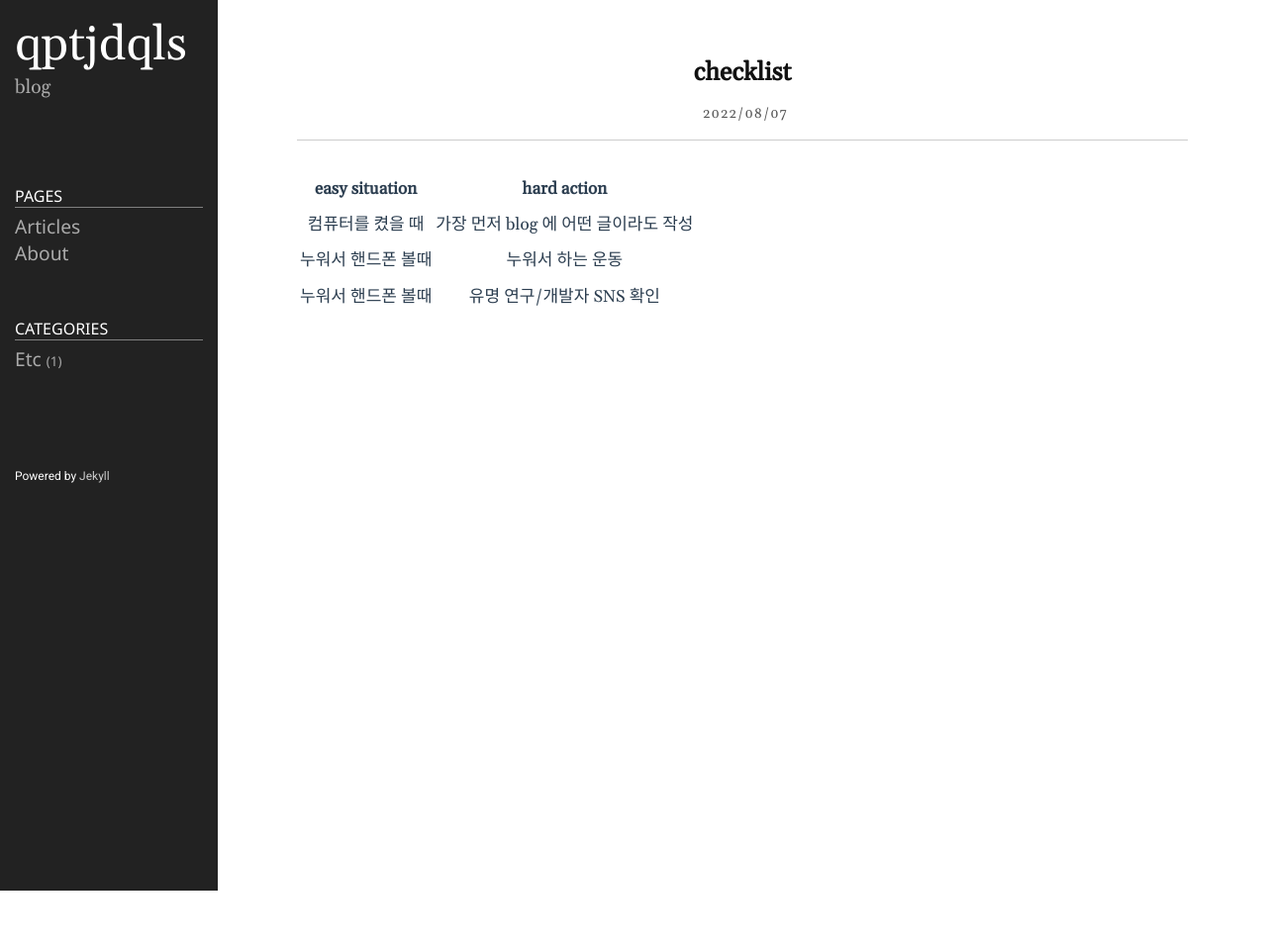
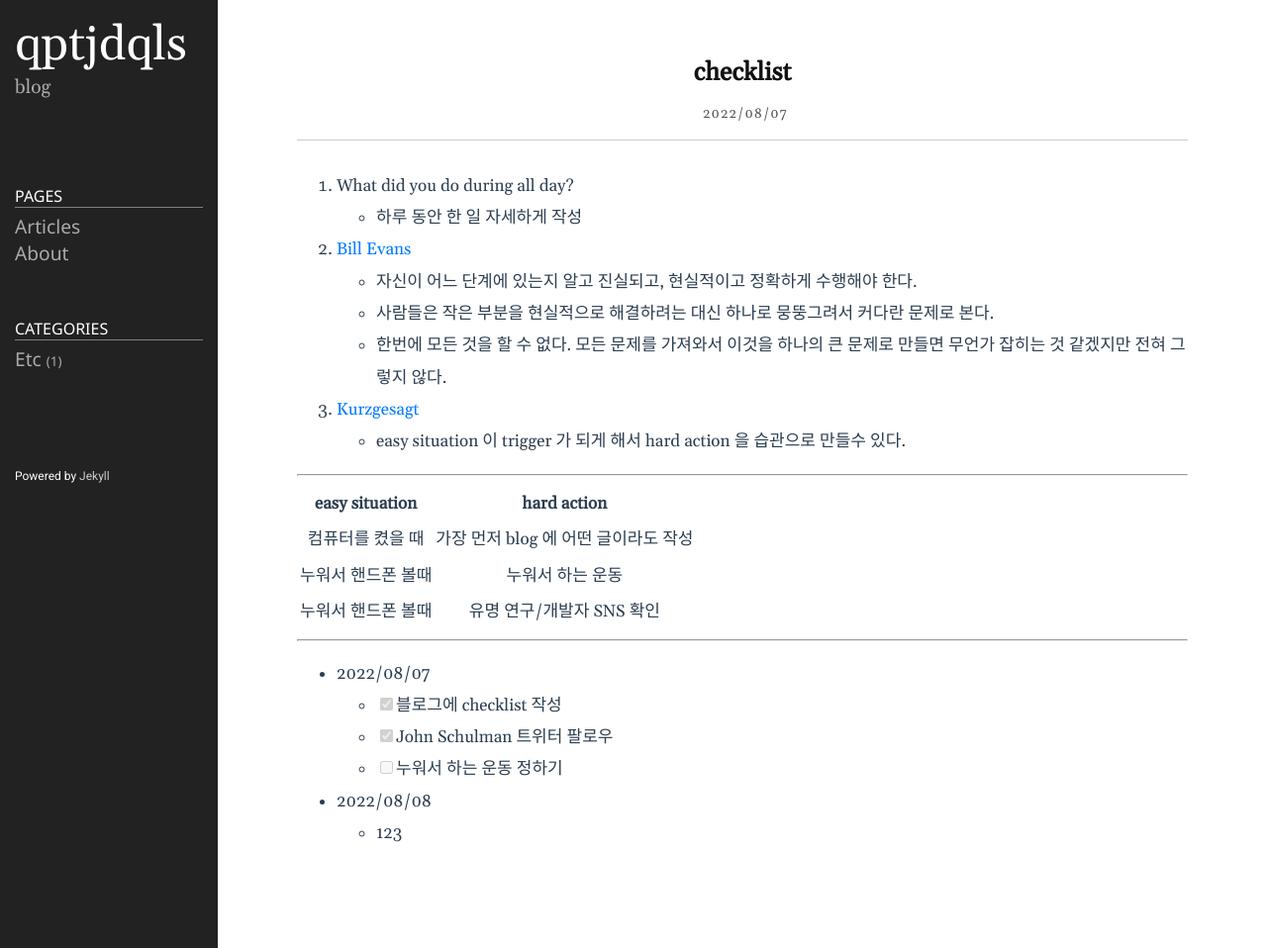
Before and after one commit to qptjdqls/qptjdqls.github.io, a Jekyll site: the page built from _posts/2022-08-07-checklist.md, in a window 1280 px wide. Shown: the whole page at 99% size. Built offline with Jekyll 4.4.1, drawn with Linux system fonts in a browser that asks for light colours; before the commit the page ends 900 px from its top, so only the background shows below that.

Commit message:
Update 2022-08-07-checklist.md

```diff
--- a/_posts/2022-08-07-checklist.md
+++ b/_posts/2022-08-07-checklist.md
@@ -3,6 +3,18 @@ layout: post
 title: checklist
 date: 2022-08-07 14:06:00 +0900
 categories: etc
+---
+0. What did you do during all day?
+   - 하루 동안 한 일 자세하게 작성
+
+1. [Bill Evans](https://www.youtube.com/watch?v=anH8Y8vAz2Q&t=110s)
+   - 자신이 어느 단계에 있는지 알고 진실되고, 현실적이고 정확하게 수행해야 한다.
+   - 사람들은 작은 부분을 현실적으로 해결하려는 대신 하나로 뭉뚱그려서 커다란 문제로 본다.
+   - 한번에 모든 것을 할 수 없다. 모든 문제를 가져와서 이것을 하나의 큰 문제로 만들면 무언가 잡히는 것 같겠지만 전혀 그렇지 않다.
+
+2. [Kurzgesagt](https://www.youtube.com/watch?v=75d_29QWELk)
+   - easy situation 이 trigger 가 되게 해서 hard action 을 습관으로 만들수 있다.
+
 ---
 
 |easy situation|hard action|
@@ -10,3 +22,12 @@ categories: etc
 |컴퓨터를 켰을 때|가장 먼저 blog 에 어떤 글이라도 작성|
 |누워서 핸드폰 볼때|누워서 하는 운동|
 |누워서 핸드폰 볼때|유명 연구/개발자 SNS 확인|
+
+---
+
+- 2022/08/07
+    - [x] 블로그에 checklist 작성
+    - [x] John Schulman 트위터 팔로우
+    - [ ] 누워서 하는 운동 정하기
+- 2022/08/08
+    - 123
```
